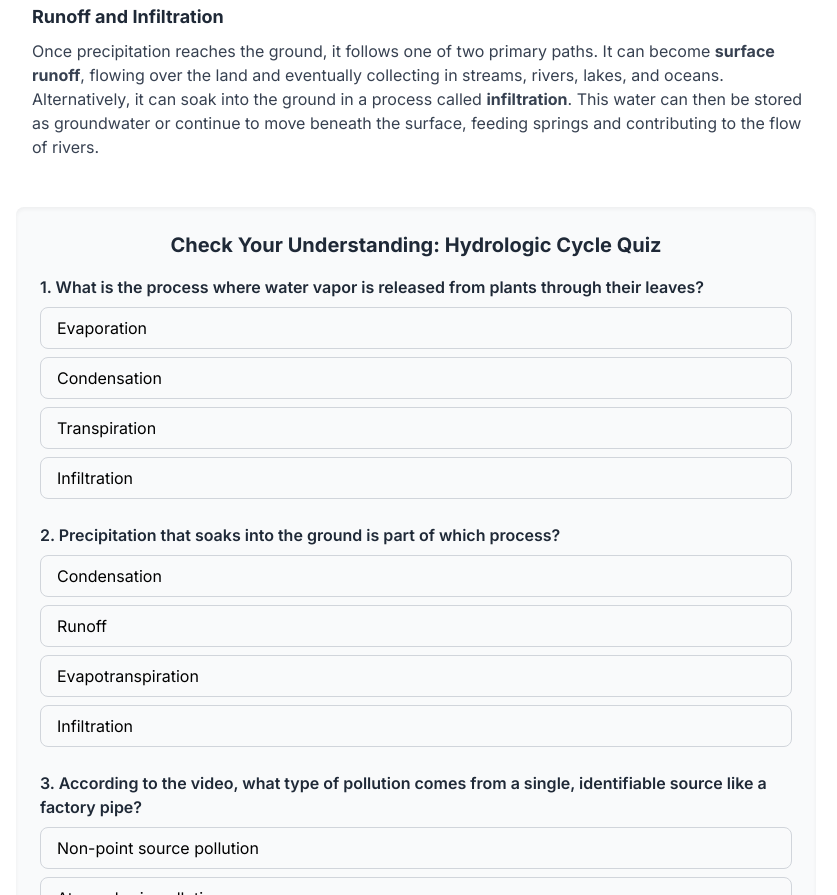
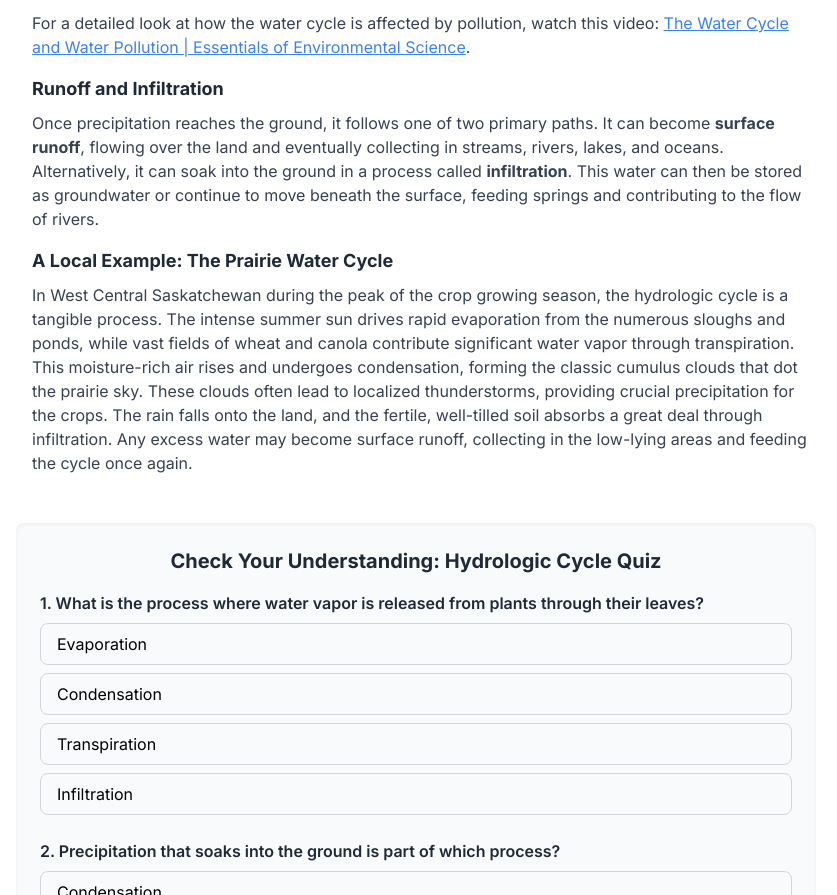
Before and after one commit to scareysci/envsci20textbook, a plain HTML site: page part1.html in a window 1280 px wide. Shown: the part 1049-1944 px from the top of the page, without its empty margins (224-1061 px from the left). Drawn offline with nearby package versions, Linux system fonts and the light colour scheme.

Commit message:
Update part1.html

```diff
--- a/part1.html
+++ b/part1.html
@@ -52,6 +52,10 @@
 
     <div class="bg-white rounded-xl shadow-lg p-8 md:p-12 w-full max-w-4xl text-left">
 
+        <nav class="mb-8 flex justify-center">
+            <a href="index.html" class="px-6 py-2 bg-blue-500 text-white font-semibold rounded-full hover:bg-blue-600 transition-colors duration-200 shadow-md">Return Home</a>
+        </nav>
+
         <header class="text-center mb-8">
             <h1 class="text-4xl font-bold text-gray-900 border-b-4 border-blue-500 pb-2">Aquatic Ecosystems</h1>
             <p class="text-lg text-gray-500 mt-2">The Hydrologic Cycle Drives the Whole Process</p>
@@ -79,6 +83,11 @@
                 <div class="mt-4 pl-4">
                     <h3 class="text-lg font-bold text-gray-800">Runoff and Infiltration</h3>
                     <p class="mt-2 text-gray-700">Once precipitation reaches the ground, it follows one of two primary paths. It can become <b>surface runoff</b>, flowing over the land and eventually collecting in streams, rivers, lakes, and oceans. Alternatively, it can soak into the ground in a process called <b>infiltration</b>. This water can then be stored as groundwater or continue to move beneath the surface, feeding springs and contributing to the flow of rivers.</p>
+                </div>
+
+                <div class="mt-4 pl-4">
+                    <h3 class="text-lg font-bold text-gray-800">A Local Example: The Prairie Water Cycle</h3>
+                    <p class="mt-2 text-gray-700">In West Central Saskatchewan during the peak of the crop growing season, the hydrologic cycle is a tangible process. The intense summer sun drives rapid evaporation from the numerous sloughs and ponds, while vast fields of wheat and canola contribute significant water vapor through transpiration. This moisture-rich air rises and undergoes condensation, forming the classic cumulus clouds that dot the prairie sky. These clouds often lead to localized thunderstorms, providing crucial precipitation for the crops. The rain falls onto the land, and the fertile, well-tilled soil absorbs a great deal through infiltration. Any excess water may become surface runoff, collecting in the low-lying areas and feeding the cycle once again.</p>
                 </div>
             </section>
         </div>
@@ -212,3 +221,7 @@
 </script>
 </body>
 </html>
+
+</body>
+
+</html>
```
